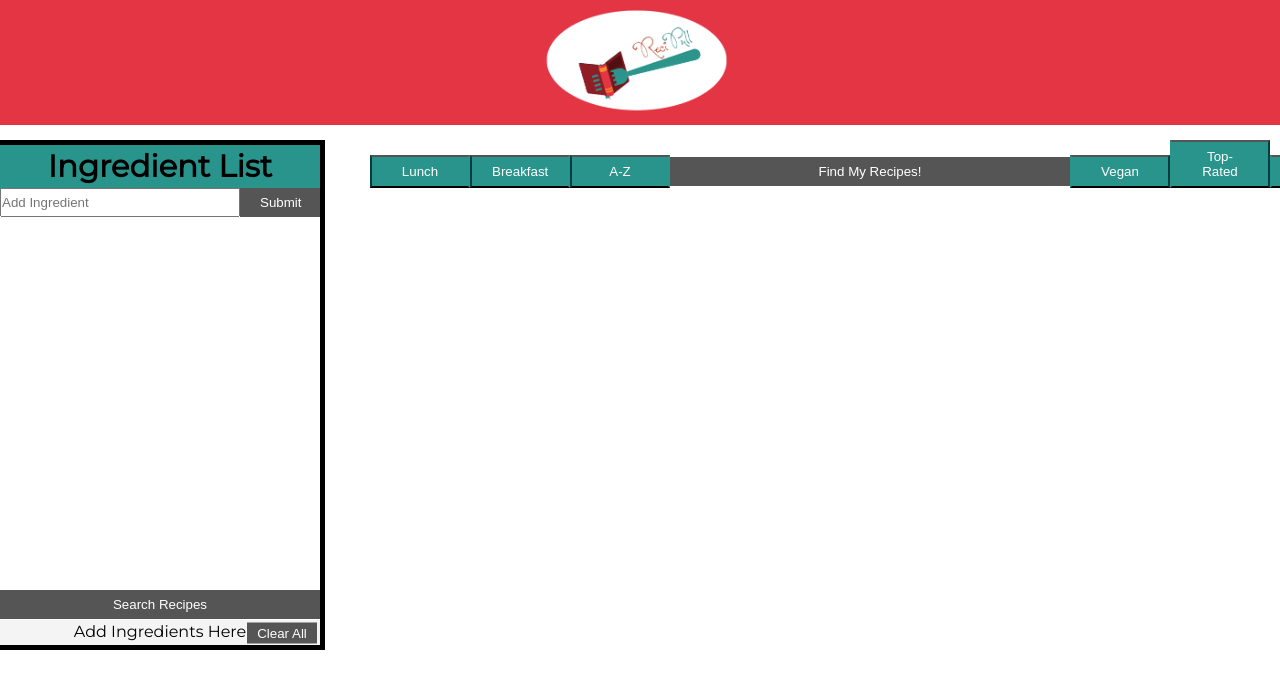
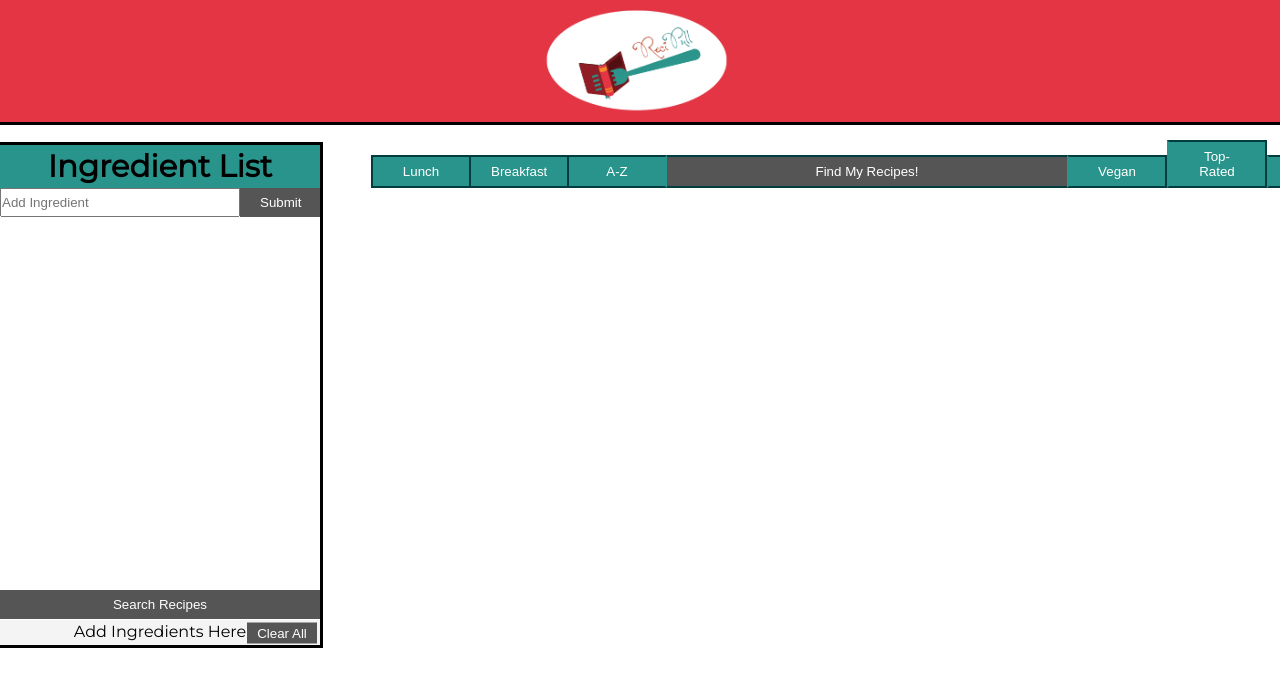
Before and after one commit to ReciPull/recipull.github.io, a React (Create React App) app: page / in a window 1280 px wide. Shown: the top 688 px of the page. Built offline with nearby package versions, Linux system fonts and the light colour scheme.

Commit message:
Updated interface

```diff
--- a/src/App.css
+++ b/src/App.css
@@ -82,6 +82,7 @@ a {
   width: 100%;
   z-index: 999;
   background-color: #E43544;
+  border-bottom:3px solid #000;
 }
 
 .TitleBar img{
--- a/src/components/CardSection.css
+++ b/src/components/CardSection.css
@@ -5,11 +5,20 @@
     color: #fff;
     padding: 7px 20px;
     cursor: pointer;
+    border-top:2px solid #013D3E;
+    border-bottom:2px solid #013D3E;
 }
 
+.outputButton:hover {
+    background: #E43544;
+  }
+
 .leftFilter {
+    margin-left:-2px;
     width:100px;
     border-left:2px solid #013D3E;
+    border-top:2px solid #013D3E;
+    border-bottom:2px solid #013D3E;
     border-right:2px solid #28948B;
     background: #28948B;
     color: #fff;
@@ -17,15 +26,25 @@
     cursor: pointer;
 }
 
+.leftFilter:hover {
+    background: #E43544;
+  }
+
 .rightFilter {
     width:100px;
     border-left:2px solid #28948B;
     border-right:2px solid #013D3E;
+    border-top:2px solid #013D3E;
+    border-bottom:2px solid #013D3E;
     background: #28948B;
     color: #fff;
     padding: 7px 20px;
     cursor: pointer;
 }
+
+.rightFilter:hover {
+    background: #E43544;
+  }
 
 .inLine {
     padding-top: 15px;
--- a/src/components/IngredientSection.css
+++ b/src/components/IngredientSection.css
@@ -6,7 +6,7 @@
   {
     width: 100%;
     height: 500px;
-    outline: 5px solid black;
+    outline: 3px solid black;
     position: relative;
 
   }
```
